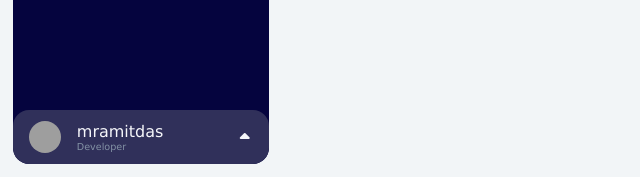
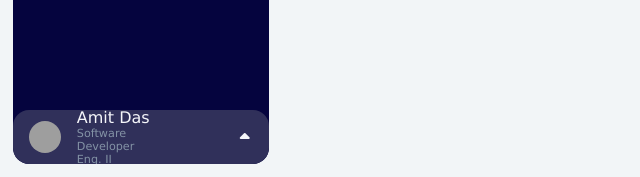
Before and after one commit to mramitdas/AwesomeBioVault, a Flask app: template app/templates/index.html in a window 1280 px wide, after a click that opens the changed part. Shown: the part 786-963 px from the top of the page, without its empty margins (0-640 px from the left). Run offline with Flask 3, Linux system fonts and the light colour scheme; the template is opened without the code that fills it: most values are stand-ins (such as "Sample title", 1, 10 or a date in 2020); grey boxes marked "Sample" are stand-in pictures; some libraries are stand-ins or nearby versions; grey boxes are pictures that could not be loaded.

Commit message:
FEAT: update developer profile section
Closes #47

```diff
--- a/app/static/css/style.css
+++ b/app/static/css/style.css
@@ -69,6 +69,15 @@ body {
   opacity: 0;
   transition: opacity 0.1s;
   pointer-events: none;
+}
+
+#nav-toggle ~ #nav-footer #nav-footer-titlebox{
+  width: 30%;
+}
+
+#nav-toggle:checked ~ #nav-footer #nav-footer-titlebox,
+#nav-toggle:checked ~ #nav-footer #nav-footer-subtitle{
+  color: transparent;
 }
 
 #nav-bar {
@@ -352,15 +361,14 @@ label[for="nav-toggle"] {
 #nav-footer-titlebox {
   position: relative;
   margin-left: 16px;
-  width: 10px;
   display: flex;
   flex-direction: column;
-  transition: opacity 1s;
+  transition: opacity 0.2s;
 }
 
 #nav-footer-subtitle {
   color: var(--navbar-light-secondary);
-  font-size: 0.6rem;
+  font-size: 0.7rem;
 }
 
 #nav-footer-toggle:checked + #nav-footer {
@@ -386,7 +394,7 @@ label[for="nav-footer-toggle"] {
 #nav-footer-content {
   margin: 0 16px 16px 16px;
   border-top: solid 1px var(--navbar-light-secondary);
-  padding: 16px 0;
+  padding: 5px 0;
   color: var(--navbar-light-secondary);
   font-size: 0.8rem;
   overflow: auto;
--- a/app/templates/index.html
+++ b/app/templates/index.html
@@ -69,15 +69,15 @@
           <div id="nav-footer-titlebox">
             <a
               id="nav-footer-title"
-              href="https://codepen.io/uahnbu/pens/public"
+              href="https://github.com/mramitdas"
               target="_blank"
-              >mramitdas</a
-            ><span id="nav-footer-subtitle">Developer</span>
+              >Amit Das</a
+            ><span id="nav-footer-subtitle">Software Developer Eng. II</span>
           </div>
           <label for="nav-footer-toggle"><i class="fas fa-caret-up"></i></label>
         </div>
         <div id="nav-footer-content">
-          <Lorem>description to be added.</Lorem>
+          <p>❤️ Python</br> Passionate about orchestrating end-to-end projects, integrating seamlessly across diverse frameworks.</p>
         </div>
       </div>
     </div>
```
